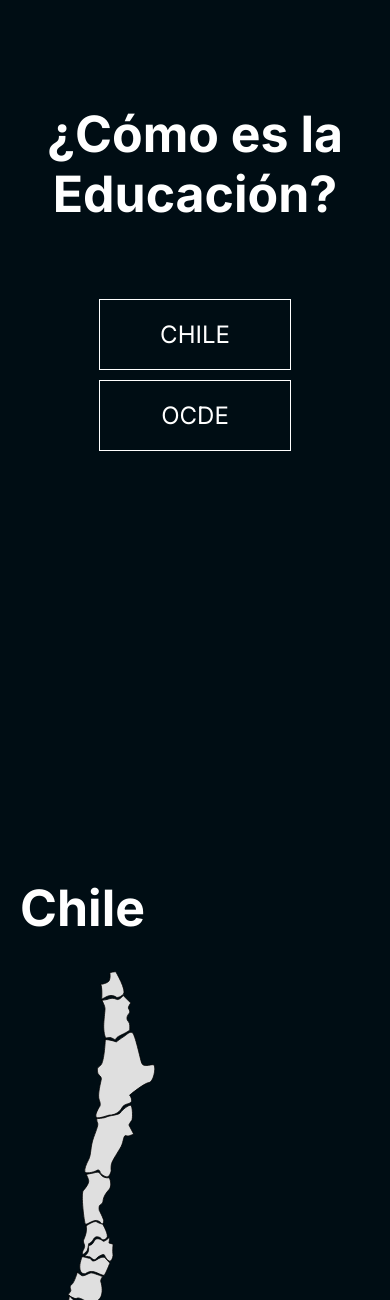
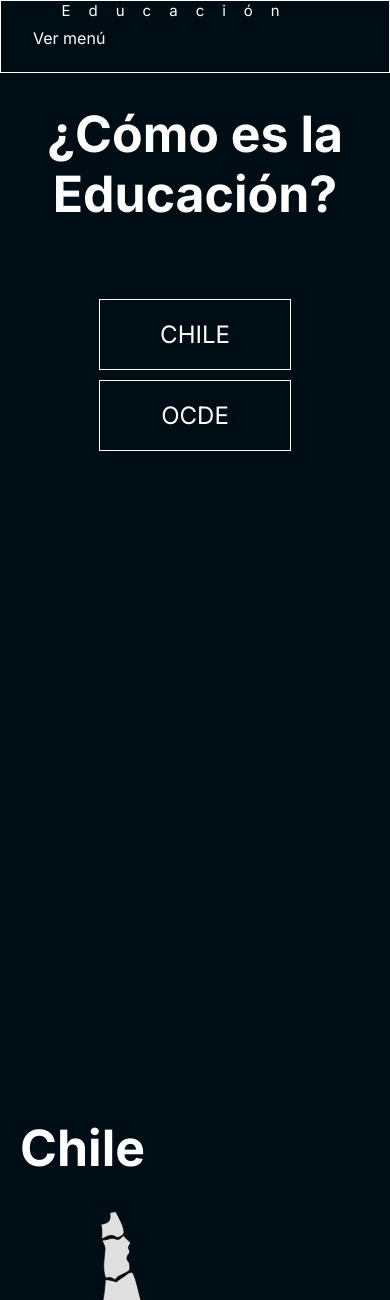
Before and after one commit to pensamientovisual/grupo2-2020-1, a PHP site: page / in a window 390 px wide. Shown: the top 1300 px of the page. Run offline with PHP 8.4, Linux system fonts and the light colour scheme.

Commit message:
barra superior (emi)

```diff
--- a/index.html
+++ b/index.html
@@ -2,8 +2,11 @@
 <head>
   <meta charset="UTF-8">
   <meta name="viewport" content="width=device-width, initial-scale=1.0">
+  <meta name="viewport" content="device-width-width, initial-scale=1">
   <link href = "style.css" rel="stylesheet" />
   <title>Grupo 2 - Pensamiento Visual</title>
+  <script src="https://code.jquery.com/jquery-3.5.1.min.js"></script>
+  <script src="scripts.js"></script>
   <link href="https://fonts.googleapis.com/css2?family=Inter:wght@100;200;300;400;500;600;700;800;900&display=swap" rel="stylesheet">
 </head>
 <body>
@@ -21,7 +24,24 @@
             </a>
         </div>
     </div>
+    <header class='header'>
+        <div class='container logo-nav-container'>
+            <a href="#" class="logo"> &nbsp; Educación</a>
+            <span class="menu-icon">Ver menú</span>
+            <nav class='navigation'>
+                <ul>
+                    <li><a href="#">Educación Nacional</a></li>
+                    <li><a href="#">Educación, energías renovables y migración OCDE</a></li>
+                    <li><a href="#">Otra wea quizás</a></li>
+                </ul>
+            </nav>
 
+        </div>
+
+    </header>
+
+
+    <main class='main'>
       <div id="chile"></div>
         <h1 class="titulo">Chile</h1>
         <div id="mapa_chile">
@@ -1117,5 +1137,6 @@
 
       </div>
       </div>
+    </main>
 </body>
 </html>
--- /dev/null
+++ b/scripts.js
@@ -0,0 +1,14 @@
+jQuery('document').ready(function($) {
+	var menuBtn = $('.menu-icon'),
+		menu = $('.navigation ul');
+	menuBtn.click(function() {
+		if( menu.hasClass('show') ) {
+			menu.removeClass('show');
+		}
+		else{
+			menu.addClass('show');
+		}
+
+	});
+
+});
--- a/style.css
+++ b/style.css
@@ -70,3 +70,105 @@ h1{
 
 
 /* OCDE */
+
+
+/* LA BARRA */
+
+.container{
+    margin-left: 1rem;
+    margin-right: 1rem;
+}
+
+.header{
+    background: #000D14;
+    color: white;
+    padding: 0rem 0;
+    border-width: 1px;
+    border-style: solid;
+    border-color: white;
+
+    position: fixed;
+    left: 0;
+    top: 0;
+    right: 0;
+}
+
+    .header a{
+        color: white;
+        text-decoration: none;
+        font-size: 15px;
+    }
+
+.logo-nav-container{
+    display: flex;
+    justify-content: space-between;
+    align-items: center;
+    flex-wrap: wrap;
+}
+.logo{
+    letter-spacing: 18px;
+    font-size: 1.4em;
+}
+
+.menu-icon{
+    display: none;
+    }
+
+.navigation ul{
+   margen: 0;
+   padding: 0;
+   list-style: none;
+}
+    .navigation ul li{
+        display: inline-block;
+    }
+        .navigation ul li a{
+            display: block;
+            padding: 0.5rem 1rem;
+            transition: all 0.4s linear;
+            border-radius: 5px;
+        }
+
+            .navigation ul li a:hover{
+                background: #4a4a4a;
+            }
+
+.main{
+    padding-top: 15rem;
+}
+
+
+@media only screen and (max-width: 1033px){
+
+    .menu-icon{
+    display: block;
+    cursor: pointer;
+    padding: 0.5rem 1rem;
+    }
+
+    .navigation ul{
+        display: none;
+    }
+
+    .navigation ul.show{
+        display: block;
+    }
+        .navigation{
+           width: 100%;
+           margin-top: 1rem;
+        }
+            .navigation ul li{
+                display: block;
+            }
+                .navigation ul li a{
+                    display: block;
+                    padding: 0.5rem 0rem;
+                    transition: all 0.4s linear;
+                    border-radius: 5px;
+                }
+
+                    .navigation ul li a:hover{
+                        background: #4a4a4a;
+                    }
+
+}
```
Lines whose indentation alone changed are shown as unchanged.
